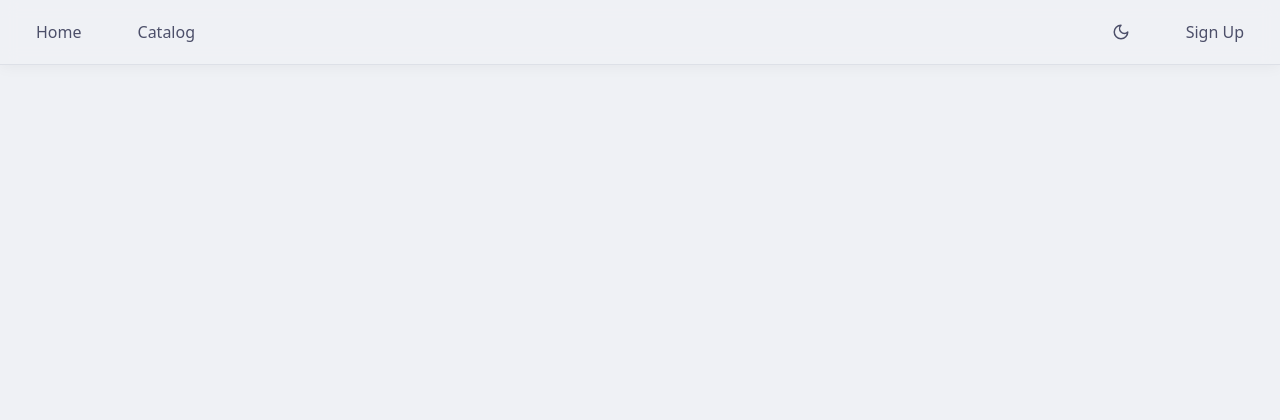
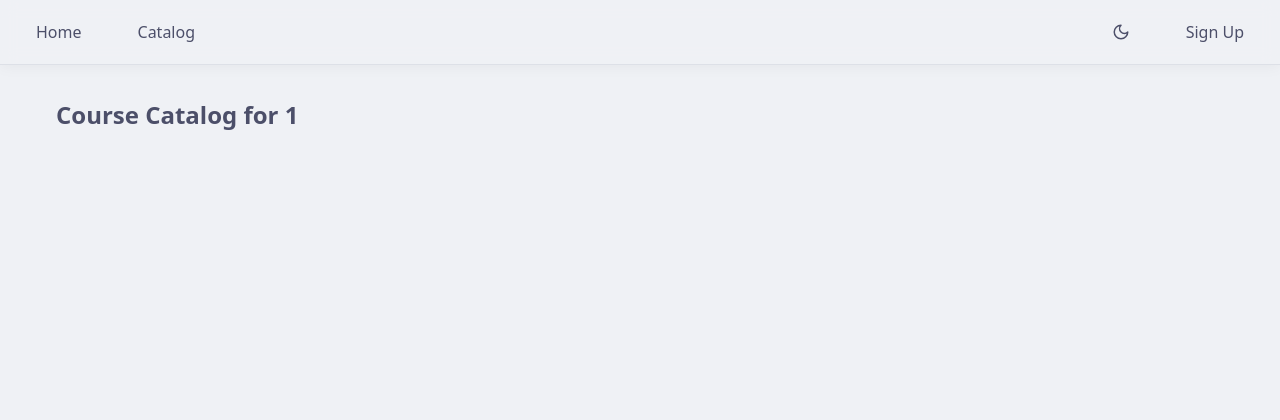
Before and after one commit to UCM-CSE-108-Biblioplex/Student-Enrollment, a Flask app: page /enrollment/course_catalog/1 in a window 1280 px wide. Shown: the top 420 px of the page. Run offline with Flask 3, Linux system fonts and the light colour scheme; parts of the project's set-up code (start-up, migrations or seed data) failed here and were passed over; some libraries are stand-ins or nearby versions.

Commit message:
Fixed models.py and made it so it displays classes for courses/<term>

```diff
--- a/website/models.py
+++ b/website/models.py
@@ -10,7 +10,7 @@ class User(db.Model, UserMixin):
     email = db.Column(db.String(255))
     password = db.Column(db.String(255), nullable=False, info={"min_length": 4})
     api_keys = db.relationship("APIKey", backref="user")
-    courses = db.relationship("Course", secondary="roles", back_populates="users")
+    courses = db.relationship("Course", secondary="roles_table", back_populates="users")
 
 class Course(db.Model):
     __tablename__ = "courses"
@@ -18,8 +18,9 @@ class Course(db.Model):
     name = db.Column(db.String(255), nullable=False)
     dept = db.Column(db.String(10), nullable=False)
     number = db.Column(db.Integer, nullable=False)
+    semester = db.Column(db.String(20), nullable=False)
     users = db.relationship(
-        "User", secondary="roles", back_populates="courses"
+        "User", secondary="roles_table", back_populates="courses"
     )
 
 class Role(db.Model):
--- a/website/site_enrollment.py
+++ b/website/site_enrollment.py
@@ -1,5 +1,6 @@
 from flask import Blueprint, render_template
 from flask_login import login_required
+from .models import Course
 
 site_enrollment = Blueprint("site_enrollment", __name__)
 
@@ -45,13 +46,14 @@ def catalog():
 
 @site_enrollment.route("/course_catalog/<string:term>")
 def catalog_term(term):
+    courses_cat = Course.query.filter_by(semester=term).all()
     # returns a list of courses offered
     #   - includes course name, ID, CRN, etc.
     #   - includes instructorm TAs
     #   - includes Dates/Times of classes, exams
     #       - hovercard w/ calendar element would be neat
     #   - includes level of enrollment, waitlist availability
-     return (render_template("courses.html", term=term))
+    return (render_template("courses.html", term=term, courses=courses_cat))
 
 @site_enrollment.route("/Enroll")
 @login_required
--- a/website/templates/courses.html
+++ b/website/templates/courses.html
@@ -1,4 +1,13 @@
 {% extends "master.html" %}
 {% block body %}
-
+<div class="container">
+    <h2 class="mb-4 mt-8">Course Catalog for {{ term|title }}</h2>
+    <ul class="list-group">
+        {% for course in courses %}
+        <li class="list-group-item">
+            <strong>{{ course.dept }} {{ course.number }}</strong>: {{ course.name }}
+        </li>
+        {% endfor %}
+  </ul>
+</div>
 {% endblock %}
```
